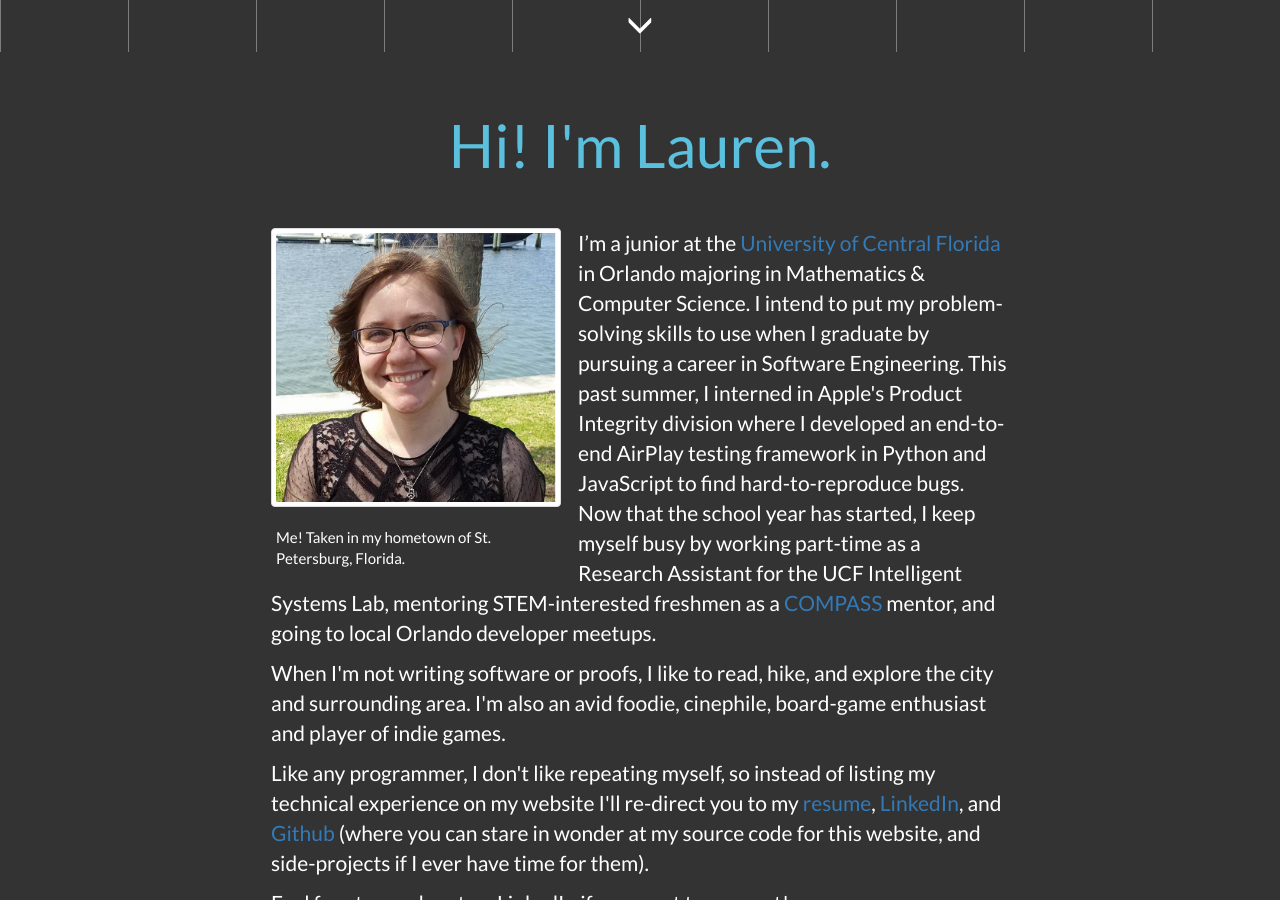
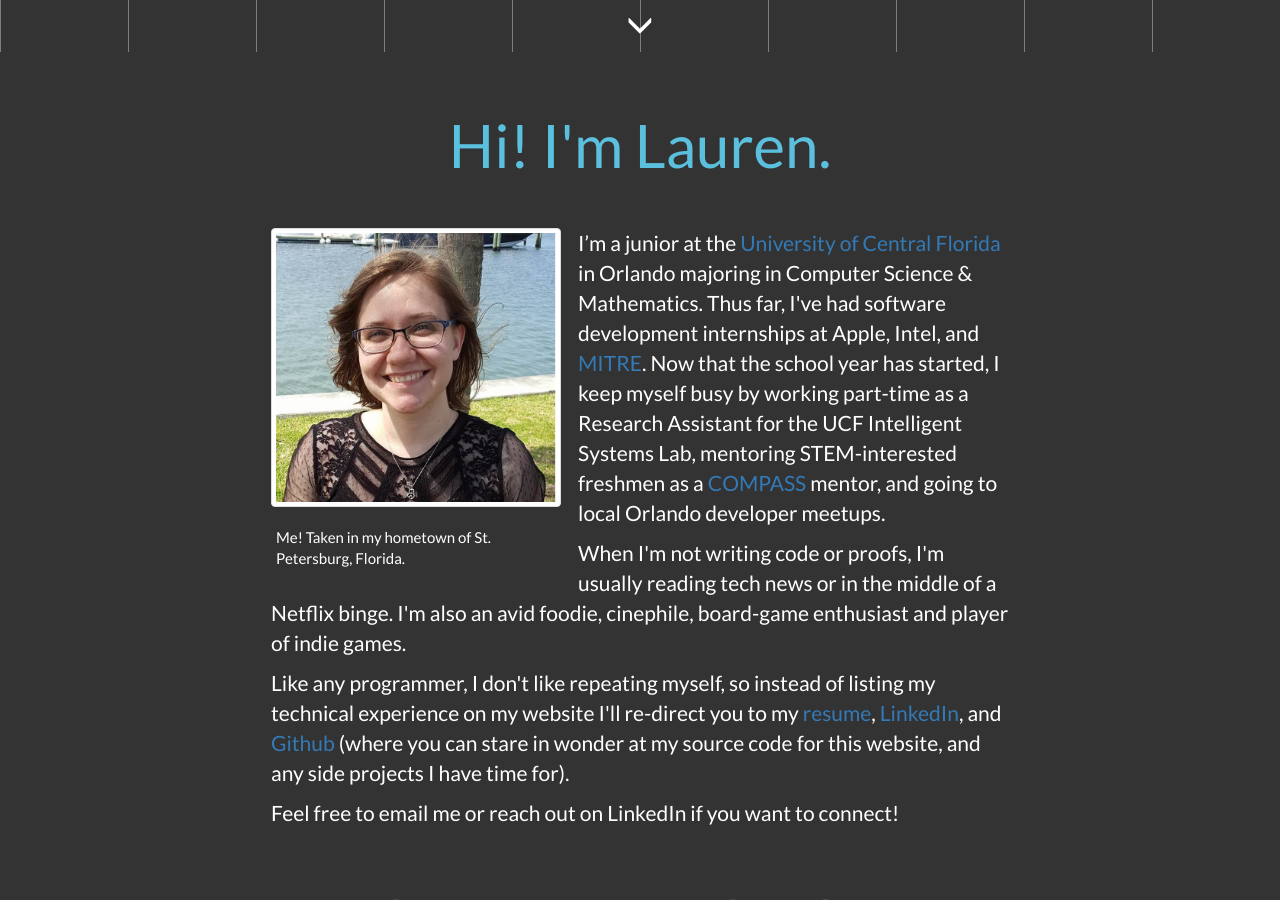
Before and after one commit to hastingsl/hastingsl.github.io, a Jekyll site: the page built from index.html, in a window 1280 px wide and 900 px high, scrolled down 848 px. Built offline with Jekyll 4.4.1, drawn with Linux system fonts in a browser that asks for light colours; nearby versions of some CDN libraries; some of the changed text lies outside the part shown.

Commit message:
Updated resume and description.

```diff
--- a/index.html
+++ b/index.html
@@ -33,16 +33,16 @@
     </figcaption>
   </figure>
   <p>
-    I’m a junior at the <a href="https://www.ucf.edu" target="_blank"> University of Central Florida</a> in Orlando majoring in Mathematics & Computer Science. I intend to put my problem-solving skills to use when I graduate by pursuing a career in Software Engineering.  This past summer, I interned in Apple's Product Integrity division where I developed an end-to-end AirPlay testing framework in Python and JavaScript to find hard-to-reproduce bugs. Now that the school year has started, I keep myself busy by working part-time as a Research Assistant for the UCF Intelligent Systems Lab, mentoring STEM-interested freshmen as a <a href="https://compass.ucf.edu/current-students/compass-mentors/" target="_blank"> COMPASS</a> mentor, and going to local Orlando developer meetups.
+    I’m a junior at the <a href="https://www.ucf.edu" target="_blank"> University of Central Florida</a> in Orlando majoring in Computer Science & Mathematics. Thus far, I've had software development internships at Apple, Intel, and <a href="https://www.mitre.org" target="_blank">MITRE</a>. Now that the school year has started, I keep myself busy by working part-time as a Research Assistant for the UCF Intelligent Systems Lab, mentoring STEM-interested freshmen as a <a href="https://compass.ucf.edu/current-students/compass-mentors/" target="_blank"> COMPASS</a> mentor, and going to local Orlando developer meetups.
   </p>
   <p>
-    When I'm not writing software or proofs, I like to read, hike, and explore the city and surrounding area. I'm also an avid foodie, cinephile, board-game enthusiast and player of indie games.
+    When I'm not writing code or proofs, I'm usually reading tech news or in the middle of a Netflix binge. I'm also an avid foodie, cinephile, board-game enthusiast and player of indie games.
   </p>
   <p>
-    Like any programmer, I don't like repeating myself, so instead of listing my technical experience on my website I'll re-direct you to my <a href="files/resume.pdf" target="_blank">resume</a>, <a href="https://www.linkedin.com/in/hastingsl" target="_blank">LinkedIn</a>, and <a href="https://www.github.com/hastingsl" target="_blank">Github</a> (where you can stare in wonder at my source code for this website, and side-projects if I ever have time for them).
+    Like any programmer, I don't like repeating myself, so instead of listing my technical experience on my website I'll re-direct you to my <a href="files/resume.pdf" target="_blank">resume</a>, <a href="https://www.linkedin.com/in/hastingsl" target="_blank">LinkedIn</a>, and <a href="https://www.github.com/hastingsl" target="_blank">Github</a> (where you can stare in wonder at my source code for this website, and any side projects I have time for).
   </p>
   <p>
-    Feel free to reach out on LinkedIn if you want to connect!
+    Feel free to email me or reach out on LinkedIn if you want to connect!
   </p>
   <center><h1>To learn more, check out:</h1></center>
   <center class="link-icons">
```
Also changed, not shown: 1 other file.
